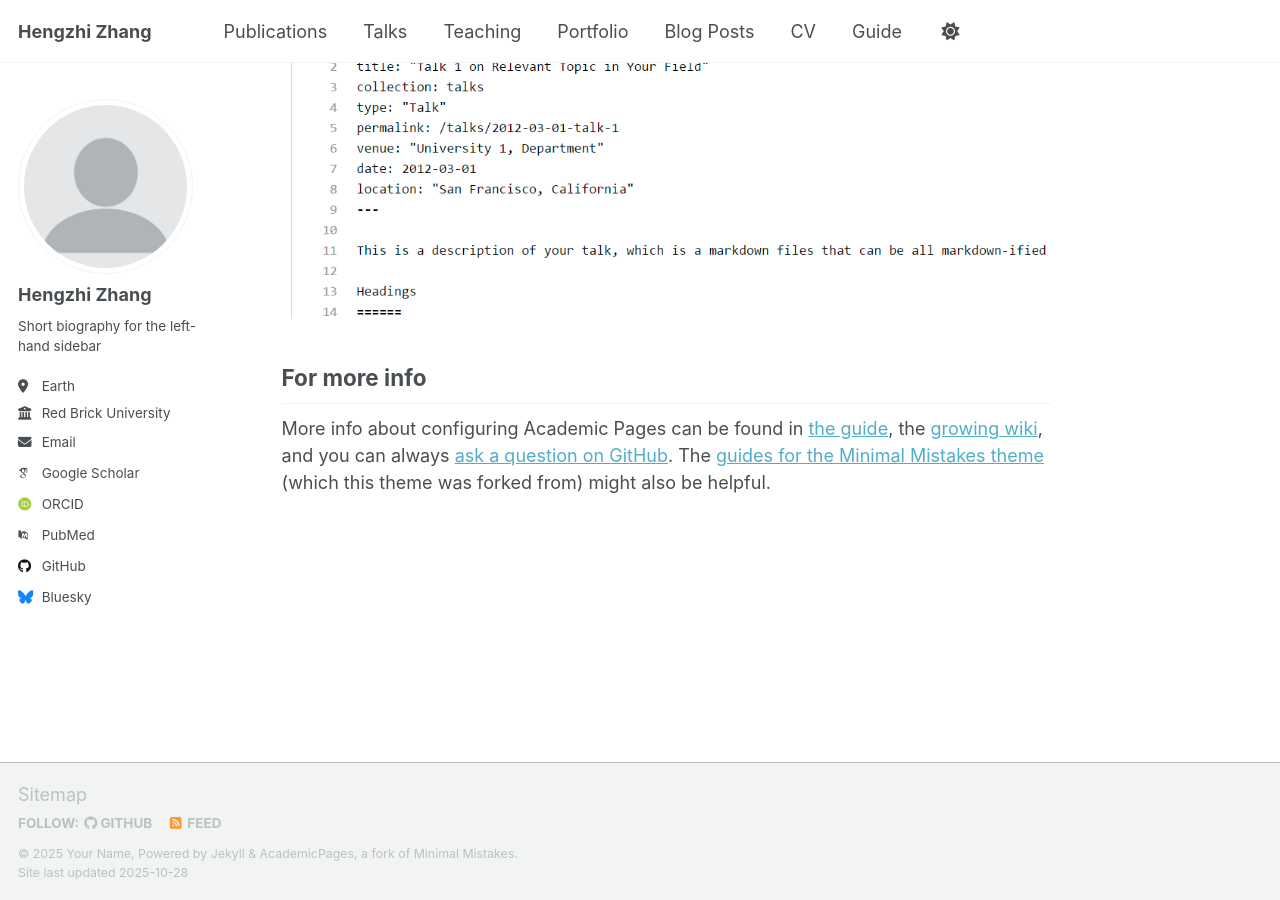
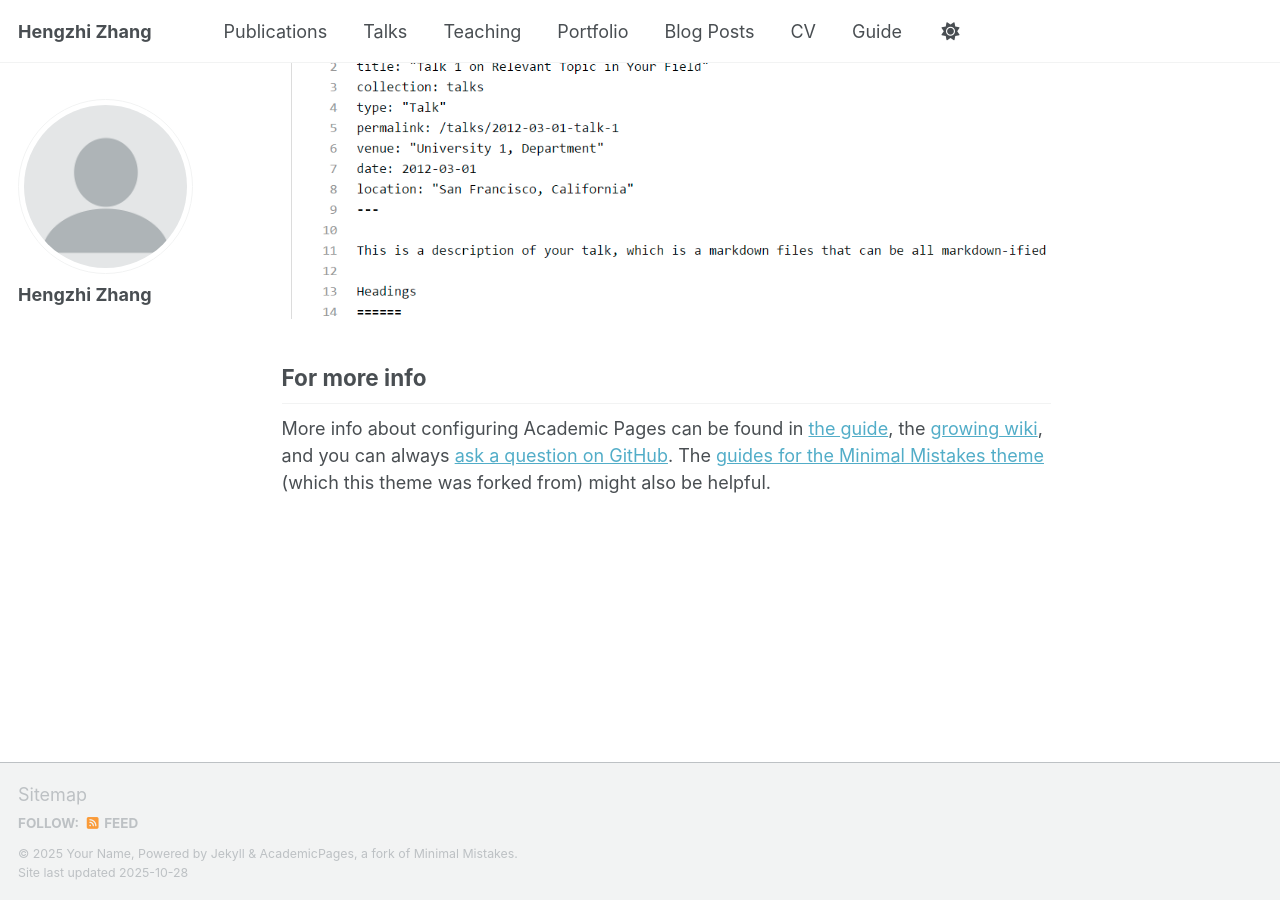
Before and after one commit to henryzhang11/henryzhang11.github.io, a Jekyll site: the page built from _pages/about.md, in a window 1280 px wide and 900 px high, scrolled down 2880 px. Built offline with Jekyll 4.4.1, drawn with Linux system fonts in a browser that asks for light colours; some web fonts are replaced; a script that is not in the unit is left out.

Commit message:
Update _config.yml

```diff
--- a/_config.yml
+++ b/_config.yml
@@ -25,22 +25,22 @@ author:
   # Biographic information
   avatar           : "profile.png"
   name             : "Hengzhi Zhang"
-  # pronouns         : "he/him"
-  bio              : "Short biography for the left-hand sidebar"
-  location         : "Earth"
-  employer         : "Red Brick University"
+  pronouns         : # "he/him"
+  bio              : # "Short biography for the left-hand sidebar"
+  location         : # "Earth"
+  employer         : # "Red Brick University"
   uri              : # URL
-  email            : "none@example.org"
+  email            : # "none@example.org"
 
   # Academic websites
   academia         : # URL
   arxiv            : # URL - Update with the correct link to your profile
-  googlescholar    : "https://scholar.google.com/citations?user=PS_CX0AAAAAJ"
+  googlescholar    : # "https://scholar.google.com/citations?user=PS_CX0AAAAAJ"
   inspire-hep      : # URL
   impactstory      : # URL
-  orcid            : "https://orcid.org/yourorcidurl"
+  orcid            : # "https://orcid.org/yourorcidurl"
   semantic         : # URL
-  pubmed           : "https://www.ncbi.nlm.nih.gov/pubmed/?term=john+snow"
+  pubmed           : # "https://www.ncbi.nlm.nih.gov/pubmed/?term=john+snow"
   researchgate     : # URL
   scopus           : # URL
 
@@ -48,13 +48,13 @@ author:
   bitbucket        : # Username - Update with your username on the site
   codepen          : # Username
   dribbble         : # Username
-  github           : "academicpages"
+  github           : # "academicpages"
   kaggle           : # Username
   stackoverflow    : # User number or user number and name (i.e., use "1" or "1/jeff-atwood")
 
   # Social media
   artstation       : # Username
-  bluesky          : "bsky.app" # Replace this with you Bluesky username
+  bluesky          : # "bsky.app" # Replace this with you Bluesky username
   facebook         : # Username
   flickr           : # Username
   foursquare       : # Username
```
